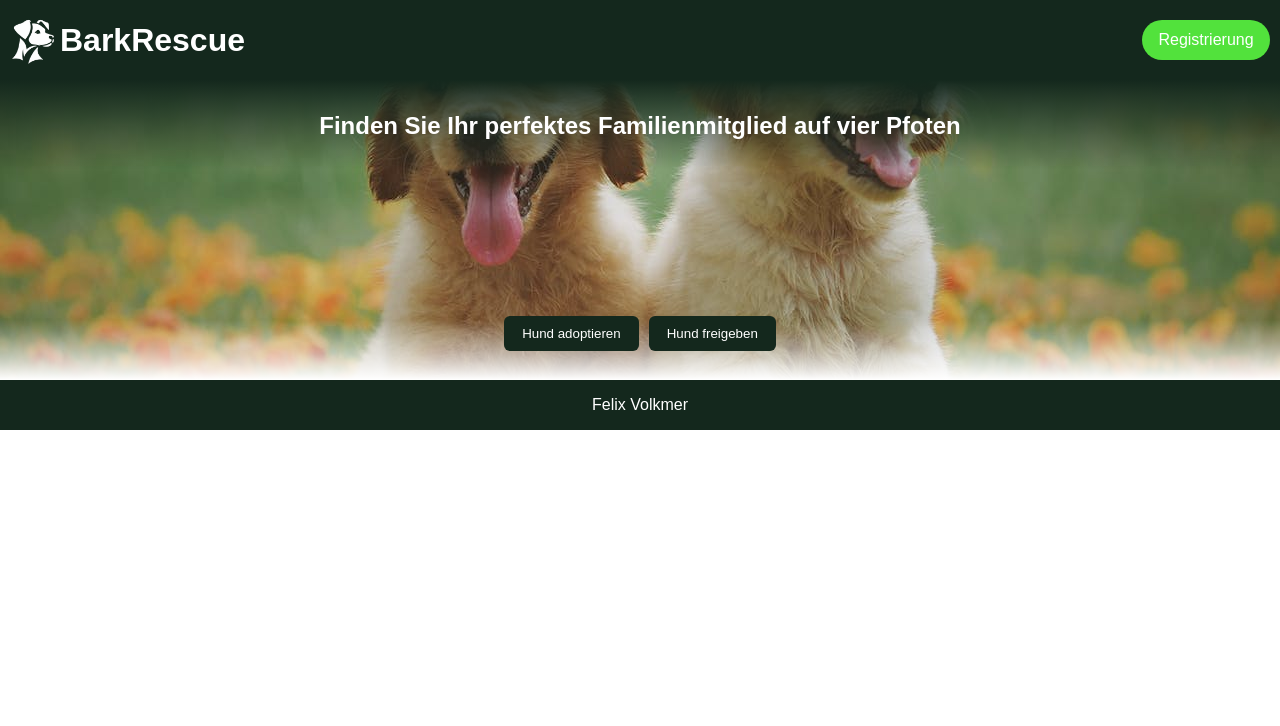
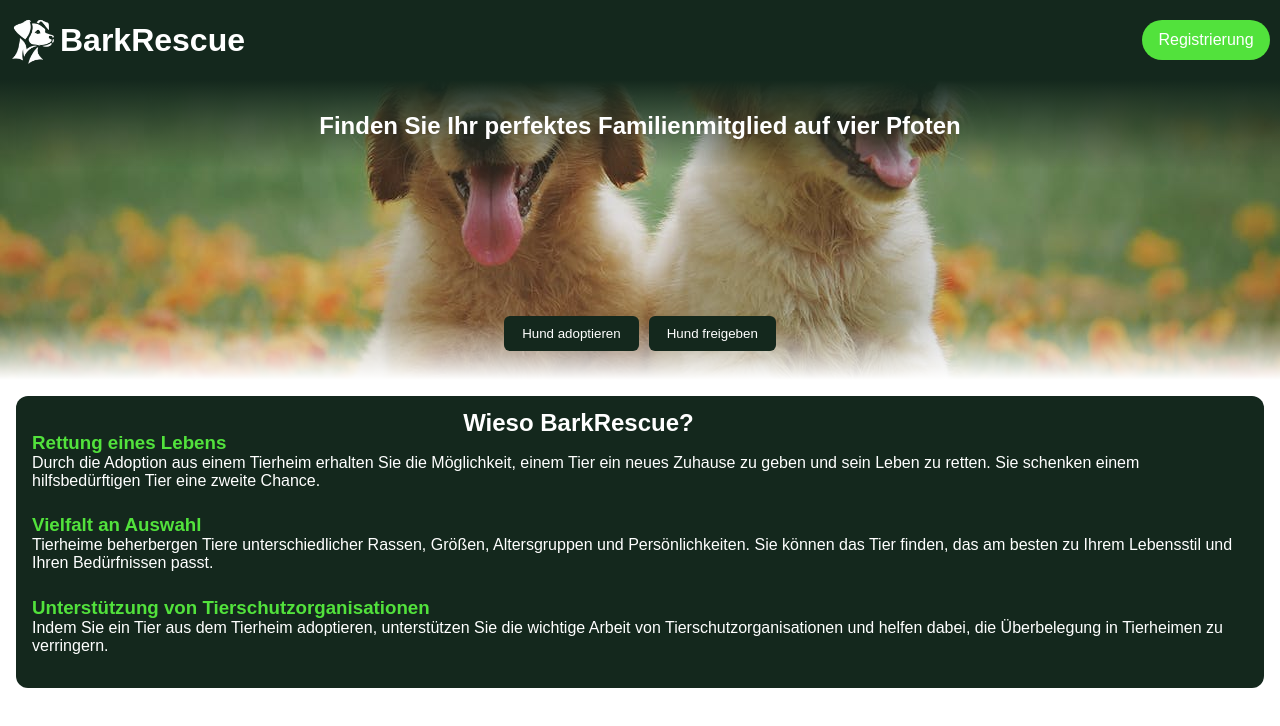
Before and after one commit to nonInfelix/barkrescue, a Nuxt app: page / in a window 1280 px wide. Shown: the top 726 px of the page. Built offline with nearby package versions, Linux system fonts and the light colour scheme; no server answers.

Commit message:
added arguments on startpage

```diff
--- a/assets/main.scss
+++ b/assets/main.scss
@@ -8,12 +8,12 @@ $l-green: #d3f6db;
   padding: 0;
 
   h1,
-  h2,
+  h2 {
+    font-family: Nunito, sans-serif;
+  }
+  p,
   h3,
   h4 {
-    font-family: Nunito, sans-serif;
-  }
-  p {
     font-family: Poppins, sans-serif;
   }
 }
--- a/layouts/default.vue
+++ b/layouts/default.vue
@@ -1,5 +1,4 @@
 <template>
   <HeaderComponent></HeaderComponent>
   <slot />
-  <FooterComponent></FooterComponent>
 </template>
--- a/pages/index.vue
+++ b/pages/index.vue
@@ -8,6 +8,33 @@
       <button class="btn">Hund freigeben</button>
     </div>
   </main>
+  <article class="container arguments">
+    <h2 class="argument-question">Wieso BarkRescue?</h2>
+    <section class="s-1">
+      <h3>Rettung eines Lebens</h3>
+      <p>
+        Durch die Adoption aus einem Tierheim erhalten Sie die Möglichkeit,
+        einem Tier ein neues Zuhause zu geben und sein Leben zu retten. Sie
+        schenken einem hilfsbedürftigen Tier eine zweite Chance.
+      </p>
+    </section>
+    <section class="s-2">
+      <h3>Vielfalt an Auswahl</h3>
+      <p>
+        Tierheime beherbergen Tiere unterschiedlicher Rassen, Größen,
+        Altersgruppen und Persönlichkeiten. Sie können das Tier finden, das am
+        besten zu Ihrem Lebensstil und Ihren Bedürfnissen passt.
+      </p>
+    </section>
+    <section class="s-3">
+      <h3>Unterstützung von Tierschutzorganisationen</h3>
+      <p>
+        Indem Sie ein Tier aus dem Tierheim adoptieren, unterstützen Sie die
+        wichtige Arbeit von Tierschutzorganisationen und helfen dabei, die
+        Überbelegung in Tierheimen zu verringern.
+      </p>
+    </section>
+  </article>
 </template>
 
 <script setup lang="ts">
@@ -50,4 +77,45 @@ main.container {
   align-self: end;
   margin-bottom: 10px;
 }
+
+h2.argument-question {
+  margin-bottom: 1rem;
+  padding: 5px;
+  color: white;
+  text-align: center;
+  grid-row: 1/1;
+  grid-column: 1/10;
+}
+h3 {
+  color: $s-green;
+}
+p {
+  color: white;
+}
+section {
+  padding: 0 0.5rem 0 0.5rem;
+  margin-bottom: 1rem;
+  z-index: 1;
+}
+article.arguments {
+  display: grid;
+  grid-template-rows: 10% 1fr 1fr 1fr;
+  grid-template-columns: repeat(10, 1fr);
+  background: rgb(20, 40, 29);
+  padding: 0.5rem;
+  margin: 1rem 1rem;
+  border-radius: 12px;
+}
+.s-1 {
+  grid-row: 2/2;
+  grid-column: 1/-1;
+}
+.s-2 {
+  grid-row: 3/3;
+  grid-column: 1/-1;
+}
+.s-3 {
+  grid-row: 4/4;
+  grid-column: 1/-1;
+}
 </style>
```
